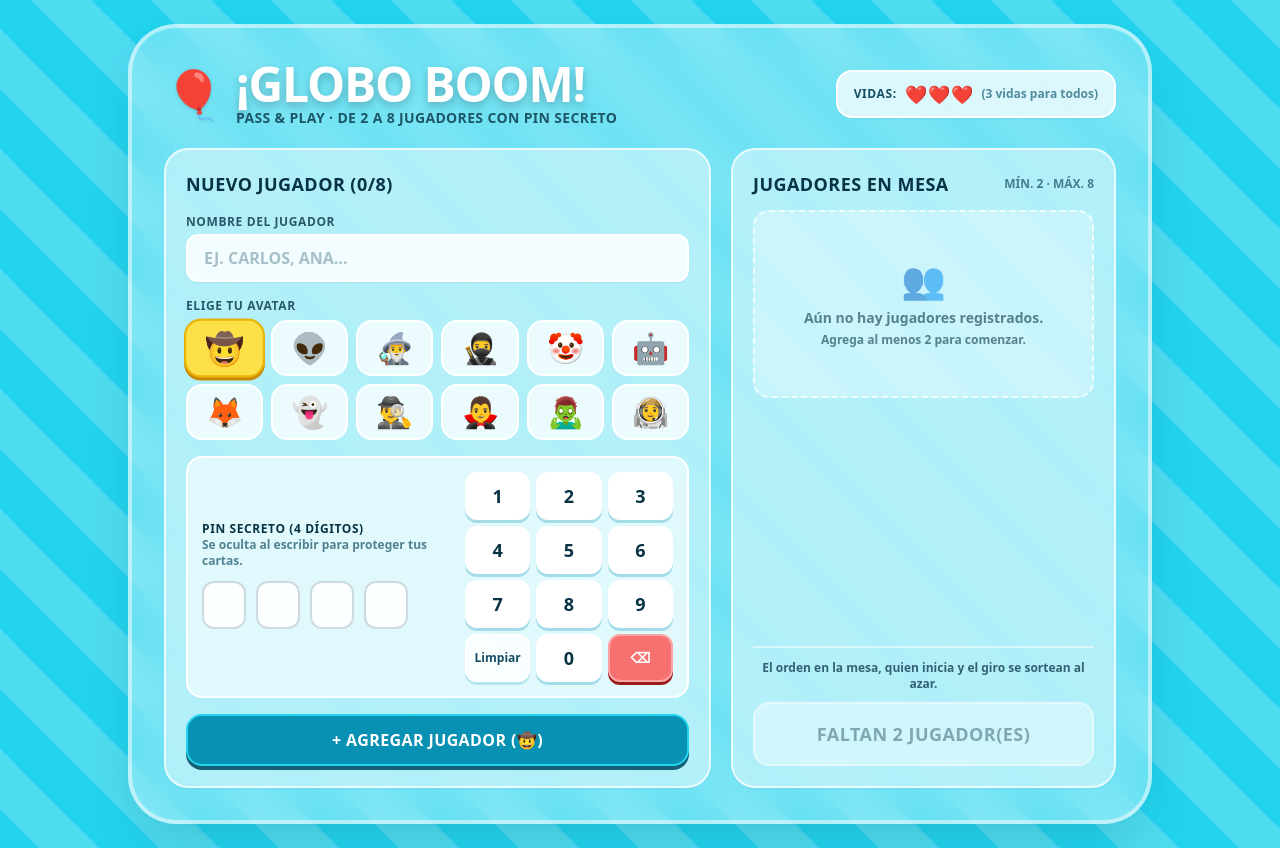
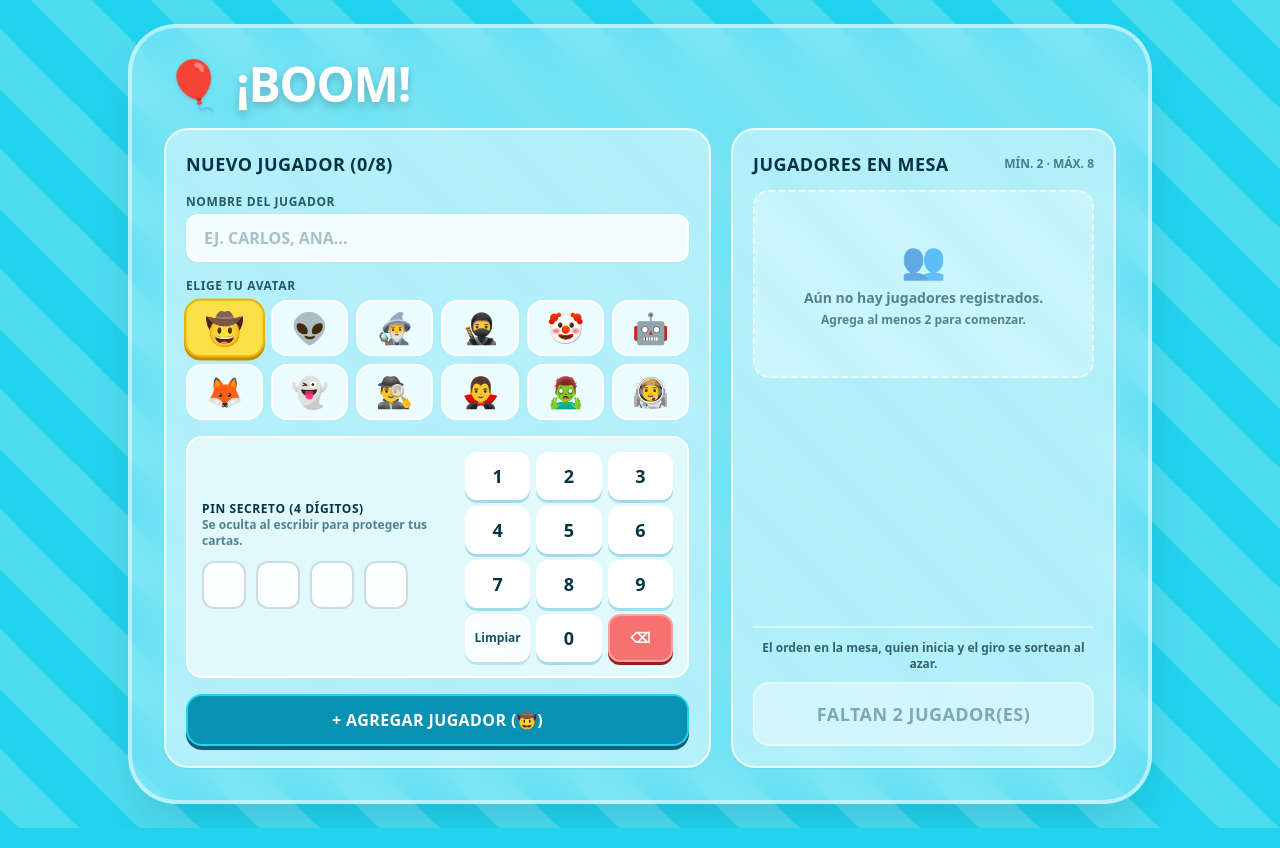
Before and after one commit to mindcore54/globo, a React (Vite) app: page / in a window 1280 px wide. Built offline with nearby package versions, Linux system fonts and the light colour scheme.

Commit message:
correcciones manuales

```diff
--- a/index.html
+++ b/index.html
@@ -3,7 +3,7 @@
   <head>
     <meta charset="UTF-8" />
     <meta name="viewport" content="width=device-width, initial-scale=1.0, maximum-scale=1.0, user-scalable=no" />
-    <title>Globo Boom - Pass & Play</title>
+    <title>¡Boom!</title>
   </head>
   <body class="bg-cyan-400 text-slate-900 select-none antialiased">
     <div id="root"></div>
--- a/src/components/SetupScreen.jsx
+++ b/src/components/SetupScreen.jsx
@@ -92,26 +92,9 @@ export default function SetupScreen({ onStartGame, initialPlayers = [] }) {
             <span className="text-4xl md:text-5xl drop-shadow">🎈</span>
             <div>
               <h1 className="text-3xl md:text-5xl font-black tracking-tight text-white drop-shadow-[0_4px_4px_rgba(0,0,0,0.22)] uppercase">
-                ¡Globo Boom!
+                ¡Boom!
               </h1>
-              <p className="text-xs md:text-sm font-bold text-cyan-950/80 uppercase tracking-wide">
-                Pass &amp; Play · De 2 a 8 jugadores con PIN secreto
-              </p>
             </div>
-          </div>
-
-          <div className="flex items-center gap-2 bg-white/75 border-2 border-white px-4 py-2 rounded-2xl shadow-sm self-start md:self-auto">
-            <span className="text-xs font-black uppercase tracking-wider text-cyan-900">
-              Vidas:
-            </span>
-            <span className="text-lg tracking-wider">
-              {Array.from({ length: livesPerPlayer }).map((_, i) => (
-                <span key={i}>❤️</span>
-              ))}
-            </span>
-            <span className="text-xs font-bold text-cyan-800/70">
-              (3 vidas para todos)
-            </span>
           </div>
         </div>
 
```
